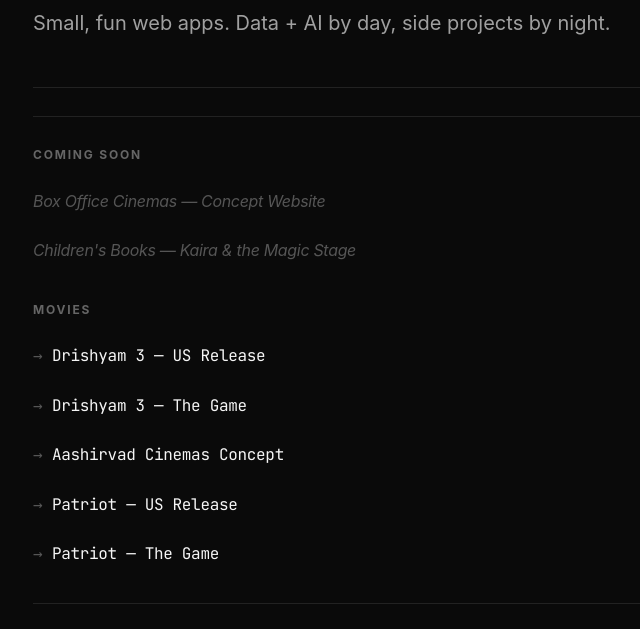
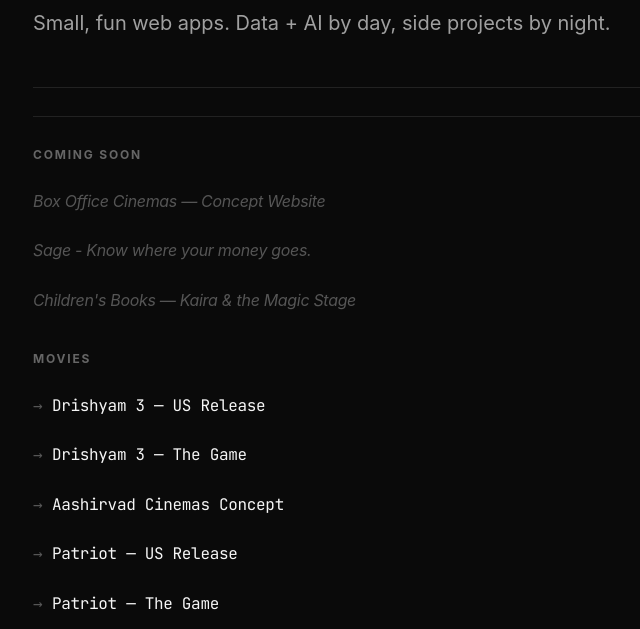
Before and after one commit to neilbuilds/neilbuilds, a plain HTML site: page index.html in a window 1280 px wide. Shown: the part 143-772 px from the top of the page, without its empty margins (287-927 px from the left). Drawn offline with Linux system fonts and the light colour scheme.

Commit message:
Add new project link for Sage

```diff
--- a/index.html
+++ b/index.html
@@ -131,6 +131,7 @@
   <h2>Coming Soon</h2>
   <div class="links">
     <span class="soon">Box Office Cinemas — Concept Website</span>
+    <span class="soon">Sage - Know where your money goes.</span>
     <span class="soon">Children's Books — Kaira &amp; the Magic Stage</span>
   </div>
 </div>
```
